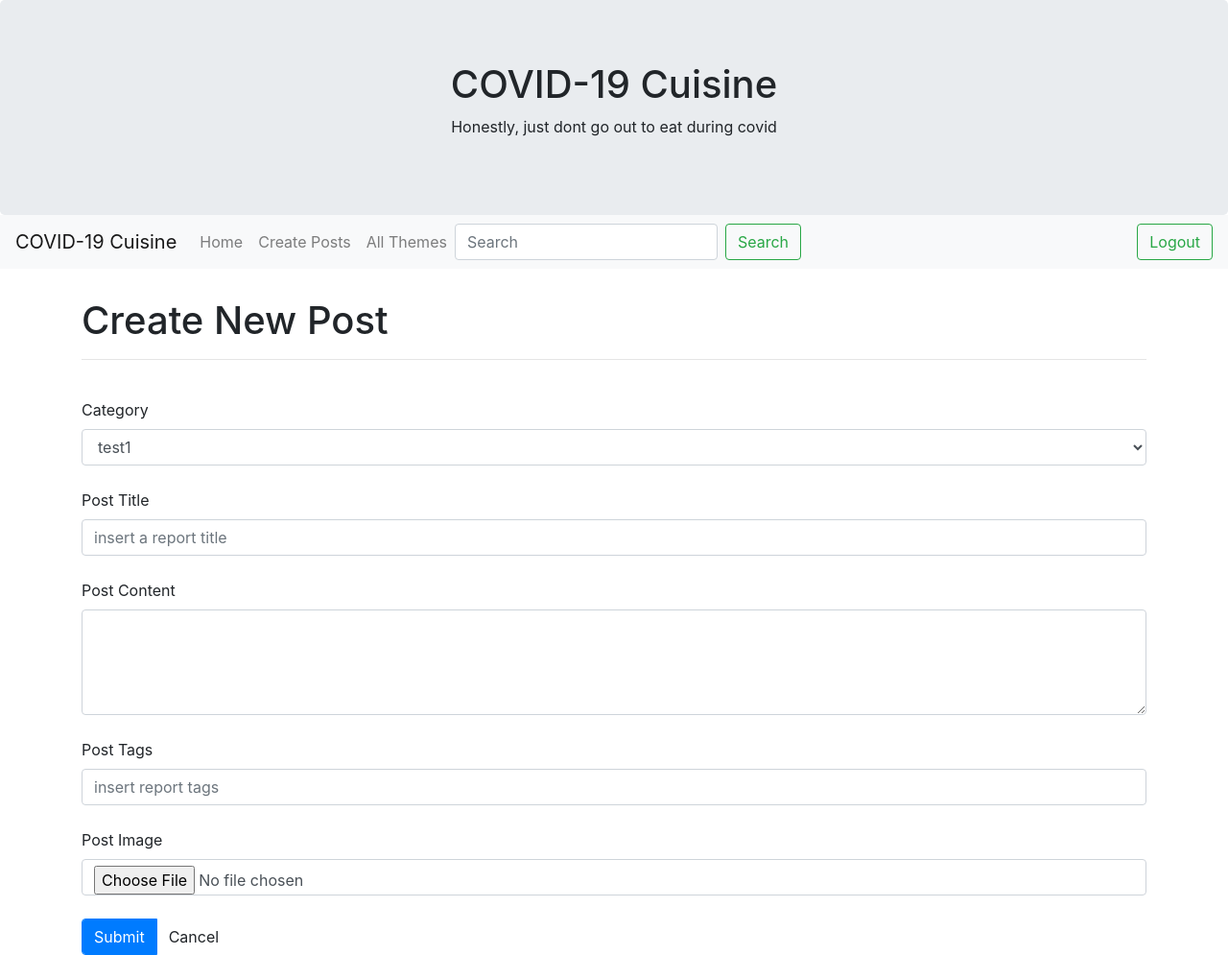
After one commit to APAD-Summer2020/Team5, a Flask app: page /createP in a window 1280 px wide. The commit adds this page. Shown: the whole page at 96% size. Run offline with Flask 2, Linux system fonts and the light colour scheme; the visitor is signed in with stand-in values (Sample User, id 1); some libraries are stand-ins or nearby versions.

Commit message:
two create html

```diff
--- /dev/null
+++ b/Project/requirements.txt
@@ -0,0 +1,2 @@
+Flask==1.1.2
+Jinja2==2.11.2
--- a/Project/templates/base.html
+++ b/Project/templates/base.html
@@ -12,35 +12,64 @@
 </head>
 <body>
     <div class="jumbotron text-center" style="margin-bottom:0;">
-        <h1>Covid cuisine</h1>
-        <p>Honestly, just dont come out and eat during covid</p>
+        <h1>COVID-19 Cuisine</h1>
+        <p>Honestly, just dont go out to eat during covid</p>
       </div>
 
-      <nav class="navbar navbar-expand-sm bg-dark navbar-dark">
-        <a class="navbar-brand" href="/manage">Home</a>
-        <button class="navbar-toggler" type="button" data-toggle="collapse" data-target="#collapsibleNavbar">
+      <nav class="navbar navbar-expand-sm navbar-light bg-light">
+        <a class="navbar-brand" href="/manage">COVID-19 Cuisine</a>
+        <button class="navbar-toggler" data-toggle="collapse" data-target="#navbarMenu">
           <span class="navbar-toggler-icon"></span>
         </button>
-        <div class="collapse navbar-collapse" id="collapsibleNavbar">
-          <ul class="navbar-nav">
+        <div class="collapse navbar-collapse" id="navbarMenu">
+          <ul class="navbar-nav mr-auto">
             <li class="nav-item">
-              <a class="nav-link" href="/create">Create</a>
+              <a class="nav-link" href="/manage">Home</a>
             </li>
             <li class="nav-item">
-              <a class="nav-link" href="/all_themes">Themes</a>
+              <a class="nav-link" href="/createP">Create Posts</a>
             </li>
+            <div class = "create-theme" id="create-theme">
+              <li class="nav-item">
+              <a class="nav-link" href="/createT">Create Theme</a>
+            </li>
+            </div>
+
+            <li class="nav-item">
+              <a class="nav-link" href="/all_themes">All Themes</a>
+            </li>
+            <form class="form-inline" action="one_theme" method="POST">
+              <input class="form-control mr-sm-2" type="search" placeholder="Search" aria-label="Search" name="category">
+              <button class="btn btn-outline-success my-2 my-sm-0" type="submit">Search</button>
+            </form>
           </ul>
-          <form class="form-inline my-2 my-lg-0" action="/one_theme" method="POST">
-            <input class="form-control mr-sm-2" type="search" placeholder="Search" aria-label="Search">
-            <button class="btn btn-outline-success my-2 my-sm-0" type="submit">Search</button>
-          </form>
+          <ul class="navbar-nav ml-auto">
+            <form class="form-inline" action="one_theme" method="POST">
+              <button class="btn btn-outline-success my-2 my-sm-0" type="submit">Logout</button>
+            </form>
+          </ul>
         </div>
+
       </nav>
+
+<script>
+    document.getElementById("create-theme").style.display ="none";
+    var username = {{ usertype|tojson }};
+    if (username == 'commercial'){
+        document.getElementById("create-theme").style.display = "block";
+    }
+
+</script>
 
       <div class="container" style="margin-top:30px">
         <div class="row">
           {% block body %}{% endblock %}
         </div>
       </div>
+
+      <!--Bootstrap JS-->
+      <script src="https://code.jquery.com/jquery-3.5.1.slim.min.js" integrity="sha384-DfXdz2htPH0lsSSs5nCTpuj/zy4C+OGpamoFVy38MVBnE+IbbVYUew+OrCXaRkfj" crossorigin="anonymous"></script>
+      <script src="https://cdn.jsdelivr.net/npm/popper.js@1.16.0/dist/umd/popper.min.js" integrity="sha384-Q6E9RHvbIyZFJoft+2mJbHaEWldlvI9IOYy5n3zV9zzTtmI3UksdQRVvoxMfooAo" crossorigin="anonymous"></script>
+      <script src="https://stackpath.bootstrapcdn.com/bootstrap/4.5.0/js/bootstrap.min.js" integrity="sha384-OgVRvuATP1z7JjHLkuOU7Xw704+h835Lr+6QL9UvYjZE3Ipu6Tp75j7Bh/kR0JKI" crossorigin="anonymous"></script>
 </body>
 </html>
--- /dev/null
+++ b/Project/templates/createP.html
@@ -0,0 +1,48 @@
+{% extends 'base.html' %}
+
+{% block head %}
+<title>Post Reports</title>
+{% endblock %}
+
+{% block body %}
+<div class="container">
+    <div class="row">
+               <div class="col">
+<h1>Create New Post</h1>
+<hr>
+               <br>
+
+    <form method = "POST" action = "/createP">
+        <div>
+            <label for="theme" >Category</label><br>
+            <select class="form-control" name="p-category">
+
+                <option value="th1" >test1</option>
+                <option value="th1" >test2</option>
+                <option value="th1" >test3</option>
+
+            </select><br>
+            <label >Post Title</label><br>
+            <input class="form-control" type="text" id="p-title" name="p-title" placeholder="insert a report title"><br>
+            <label for="p-descri" id ="p-descri" name="p-content">Post Content</label><br>
+            <textarea class="form-control" id="post-description" name="post-content" rows="4" cols="50"></textarea><br>
+            <label for="p-tag">Post Tags</label><br>
+            <input class="form-control" type="text" id="p-tag" name="p-tag" placeholder="insert report tags" ><br>
+            <label for="p-image">Post Image</label><br>
+            <input class="form-control" placeholder="Select new image" type="file" id="img" name="img" accept="image/*"><br>
+
+            <div class="btn-group">
+
+            <input class="form-control btn btn-primary" type="submit" name="Submit" value="Submit">
+
+            <input class="form-control btn btn-default" type="reset" name="Cancel" value="Cancel">
+            </div>
+        </div>
+
+    </form>
+        </div>
+
+    </div>
+</div>
+
+{% endblock %}
--- a/Project/templates/manage.html
+++ b/Project/templates/manage.html
@@ -7,6 +7,7 @@
 {% block body %}
 <h1>Manage your content</h1>
 <hr>
+<br>
 <h2>Your reports</h2>
 
 <div>
--- a/Project/templates/signup.html
+++ b/Project/templates/signup.html
@@ -7,8 +7,12 @@
     <title>Create Account</title>
 </head>
 <body>
+
   <div class="signupbox">
     <form method = "POST" action = "/signup">
+        {% if message %}
+        {{ message }}
+        {% endif %}
         <h3>Create a New Account</h3>
         <p>Username:</p>
         <input type="text" name="username" placeholder="Enter Username">
@@ -24,6 +28,8 @@
         <br>
         <br>
         <input type="submit" name="register" value="Register">
+        <br><br>
+        <a href="/">Back to Login</a>
     </form>
   </div>
 </body>
```
Also changed, not shown: Project/app.yaml (added, +13 -0 lines), Project/gc_privatekey.json (added, +12 -0 lines), Project/templates/all_categories.html (added, +21 -0 lines), Project/templates/all_themes.html (deleted, +0 -21 lines), Project/templates/create.html (deleted, +0 -79 lines), Project/templates/createT.html (added, +45 -0 lines), Project/templates/login.html (+1 -11 lines), Project/templates/one_theme.html (deleted, +0 -24 lines), Project/templates/results.html (added, +47 -0 lines), Project/templates/search.html (deleted, +0 -29 lines), 1 other file.
